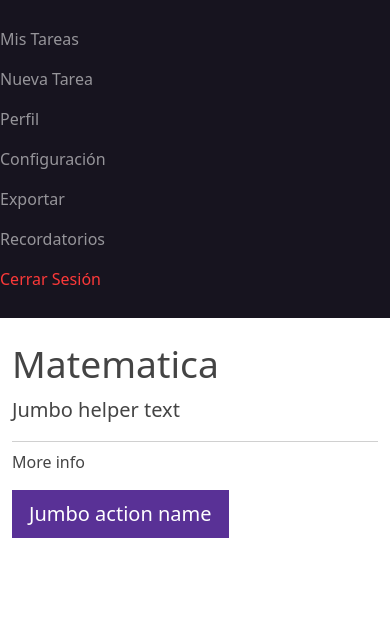
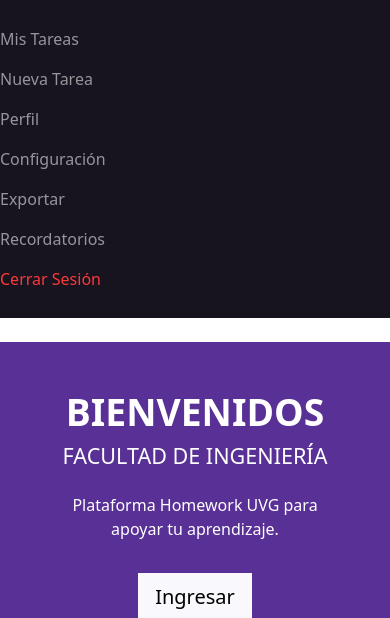
Before and after one commit to rodriguezsabina333-collab/ProyectoWeb1, a PHP site: page /ProyectoWeb1/ in a window 390 px wide. Shown: the top 618 px of the page. Before the commit the page ends 538 px from the top, so only its background shows below. Run offline with PHP 8.4, Linux system fonts and the light colour scheme; the visitor is signed in with stand-in values (Sample User, id 1).

Commit message:
index.php

```diff
--- a/index.php
+++ b/index.php
@@ -3,14 +3,40 @@
 include(__DIR__ . '/admin/includes/header.php');
 ?>
 
-<div class="jumbotron">
-    <h1 class="display-3">Matematica</h1>
-    <p class="lead">Jumbo helper text</p>
-    <hr class="my-2">
-    <p>More info</p>
-    <p class="lead">
-        <a class="btn btn-primary btn-lg" href="#" role="button">Jumbo action name</a>
-    </p>
+<!-- Banner principal -->
+<div class="container-fluid bg-primary text-white py-5">
+    <div class="row align-items-center">
+        <!-- Texto de bienvenida -->
+        <div class="col-md-7 text-center text-md-start px-5">
+            <h1 class="display-3 fw-bold">BIENVENIDOS</h1>
+            <h4 class="fw-light">FACULTAD DE INGENIERÍA</h4>
+            <p class="mt-4">Plataforma Homework UVG para apoyar tu aprendizaje.</p>
+            <a href="login.php" class="btn btn-light btn-lg mt-3">Ingresar</a>
+        </div>
+
+        <!-- Imagen de estudiantes -->
+        <div class="col-md-5 text-center">
+            <img src="assets/images/estudiantes.png" alt="Estudiantes UVG" class="img-fluid rounded-3 shadow">
+        </div>
+    </div>
+</div>
+
+<!-- Sección de información -->
+<div class="container my-5">
+    <div class="row text-center">
+        <div class="col-md-4">
+            <h3>📘 Cursos</h3>
+            <p>Accede a material, guías y tareas de tus cursos.</p>
+        </div>
+        <div class="col-md-4">
+            <h3>📝 Tareas</h3>
+            <p>Organiza y gestiona tus tareas de forma más sencilla.</p>
+        </div>
+        <div class="col-md-4">
+            <h3>📊 Recursos</h3>
+            <p>Encuentra herramientas y recursos para tus estudios.</p>
+        </div>
+    </div>
 </div>
 
 <?php
```
